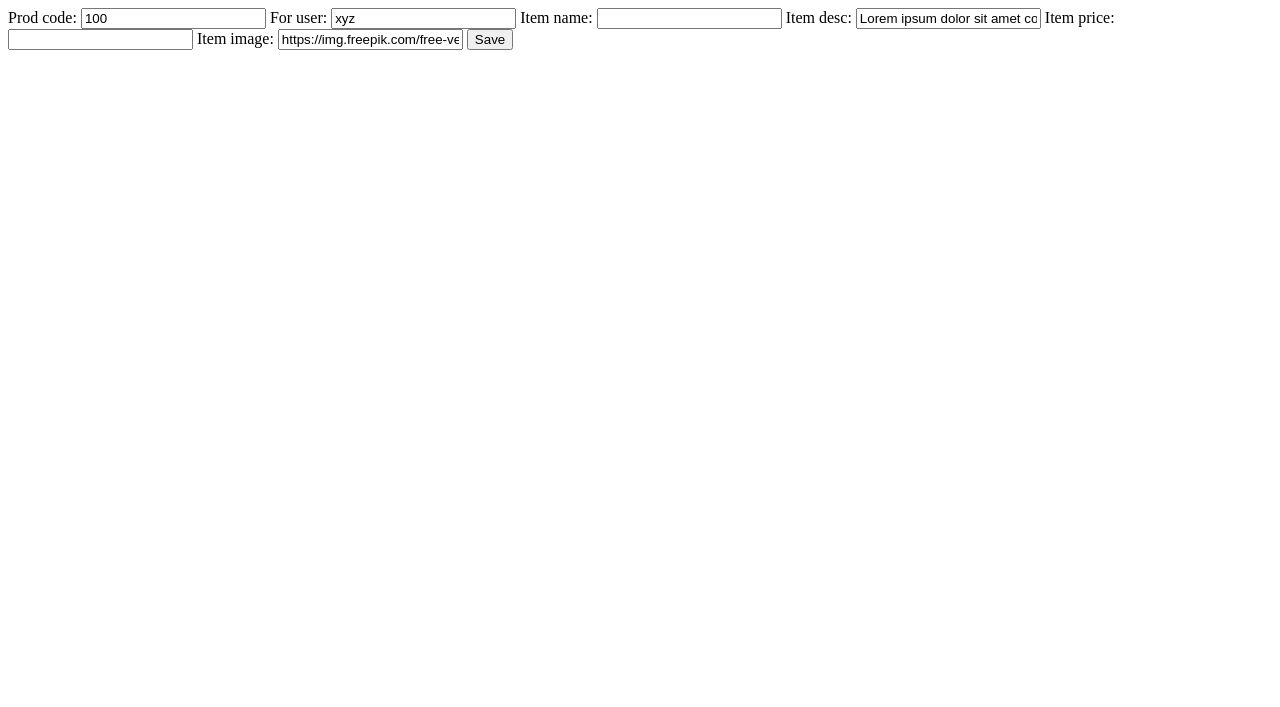
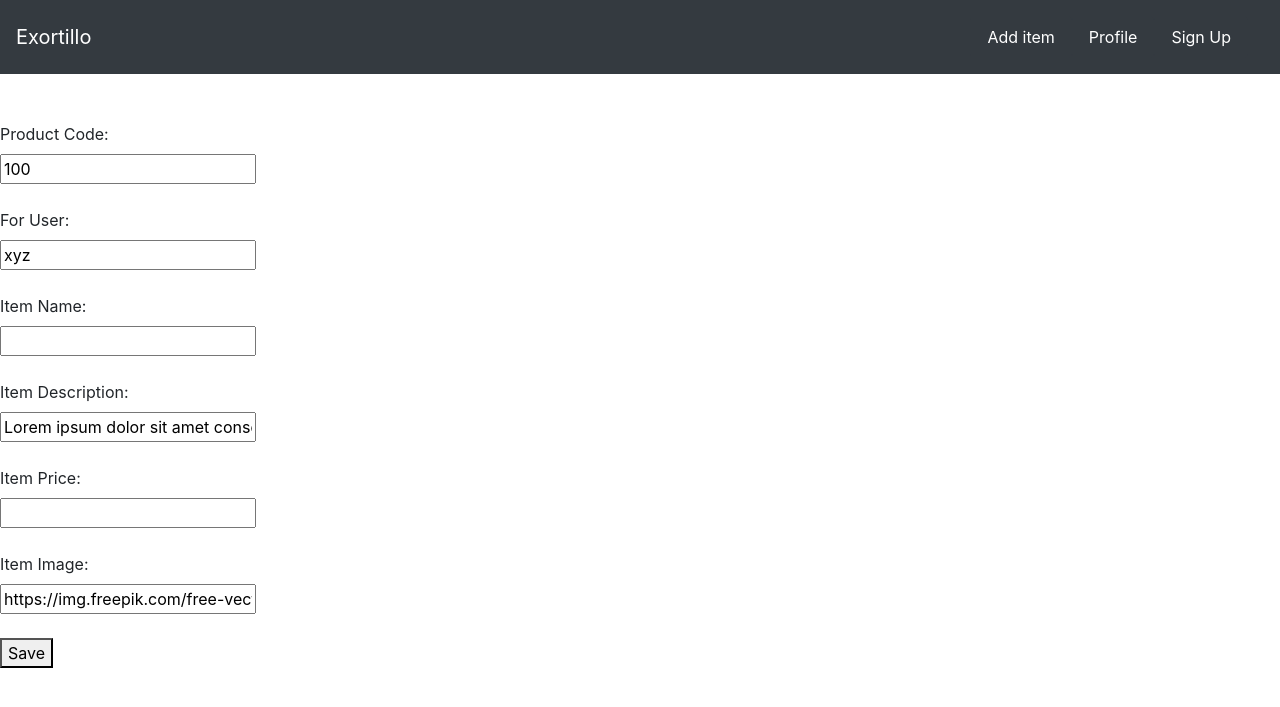
Before and after one commit to sheshmaninigam/Mani_django, a Django app: page /food/add/ in a window 1280 px wide. Shown: the top 707 px of the page. Run offline with Django 4.2, Linux system fonts and the light colour scheme.

Commit message:
commit:35

```diff
--- a/mysite/food/templates/food/base.html
+++ b/mysite/food/templates/food/base.html
@@ -21,7 +21,7 @@
             Exortillo
         </a>
         <div class="navbar">
-            <a href="#" class="nav-item nav-link btn btn-dark">
+            <a href="{% url 'food:create_item' %}" class="nav-item nav-link btn btn-dark">
                 Add item
             </a>
             <a href="#" class="nav-item nav-link btn btn-dark">
--- a/mysite/food/templates/food/item-form.html
+++ b/mysite/food/templates/food/item-form.html
@@ -1,5 +1,23 @@
+{% extends 'food/base.html' %}
+
+{% block body %}
 <form method="post">
     {% csrf_token %}
-    {{form}}
+    <label>Product Code: </label><br>
+    {{ form.prod_code }}<br>
+    <br><label>For User: </label><br>
+    {{ form.for_user }}<br>
+    <br><label>Item Name: </label><br>
+    {{ form.item_name }}<br>
+    <br><label> Item Description: </label><br>
+    {{ form.item_desc }}<br>
+    <br><label>Item Price: </label><br>
+    {{ form.item_price }}<br>
+    <br><label>Item Image: </label><br>
+    {{ form.item_image }}<br><br>
     <button type="submit">Save</button>
 </form>
+
+
+
+{% endblock %}
```
Also changed, not shown: mysite/db.sqlite3.
